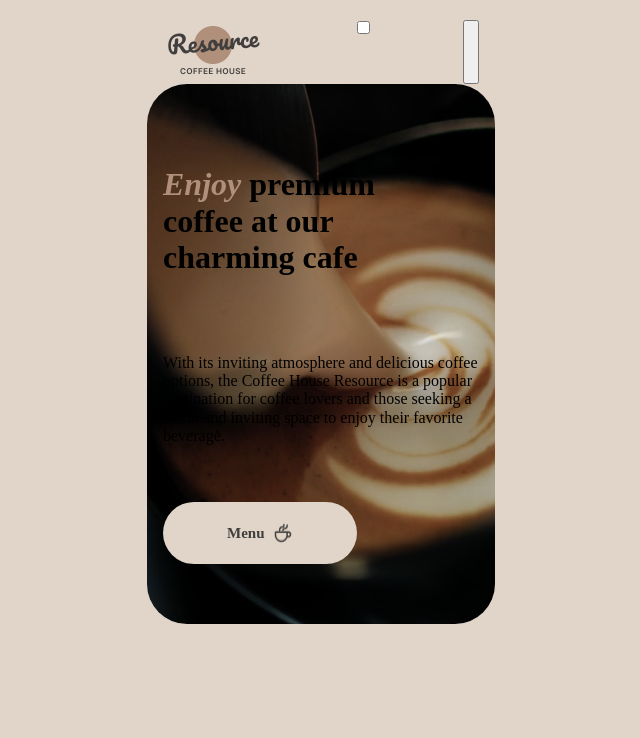
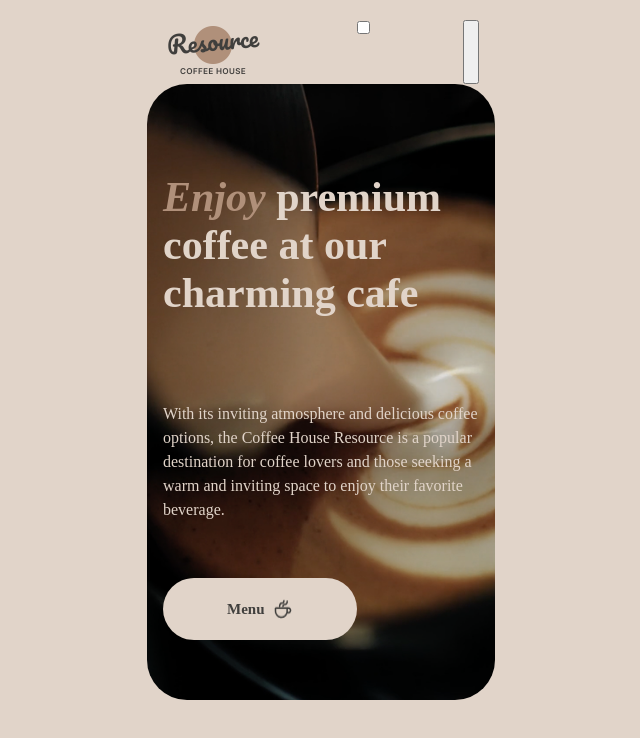
Before and after one commit to ugorphpgo/rsschool-landing-page, a website: page index.html in a window 1280 px wide. Shown: the whole page, without its empty margins (319-959 px from the left). Drawn offline with Linux system fonts and the light colour scheme.

Commit message:
style: change text colors in hero

```diff
--- a/assets/styles/style.css
+++ b/assets/styles/style.css
@@ -106,6 +106,20 @@ h1 .heading__mobile {
     gap: 40px;
 }
 
+.offer__container p{
+    font-weight: 400;
+    font-size: 16px;
+    line-height: 150%;
+    color: var(--text-inverse);
+}
+
+.offer__container h1{
+    font-weight: 600;
+    font-style: normal;
+    font-size: 42px;
+    line-height: 115%;
+    color: var(--text-inverse);
+}
 
 .header__menu{
     display: flex;
--- a/index.html
+++ b/index.html
@@ -39,7 +39,7 @@
             <div class="container hero__container">
                 <div class="offer__container">
                     <h1 class="heading__mobile"><span class="heading__mobile-accent">Enjoy</span> premium<br> coffee at our<br> charming cafe</h1>
-                    <p>With its inviting atmosphere and delicious coffee options, the Coffee House Resource is a popular destination for coffee lovers and those seeking a warm and inviting space to enjoy their favorite beverage.</p>
+                    <p class="">With its inviting atmosphere and delicious coffee options, the Coffee House Resource is a popular destination for coffee lovers and those seeking a warm and inviting space to enjoy their favorite beverage.</p>
                     <a href="catalog.html" class="mobile__link-catalog">Menu<img src="assets/images/coffee-cup.png" alt="coffee cup catlog"></a>
                     </div>
             </div>
```
